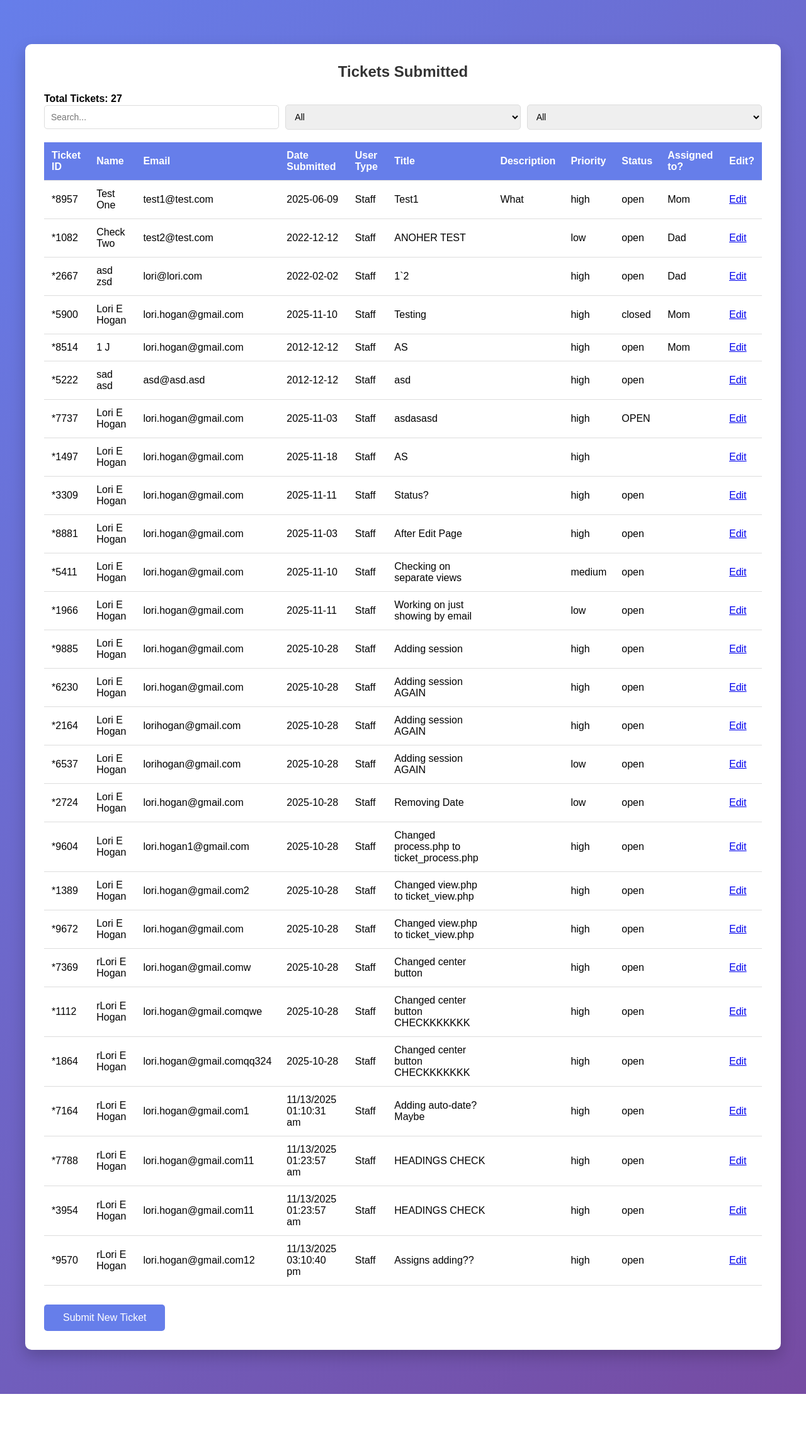
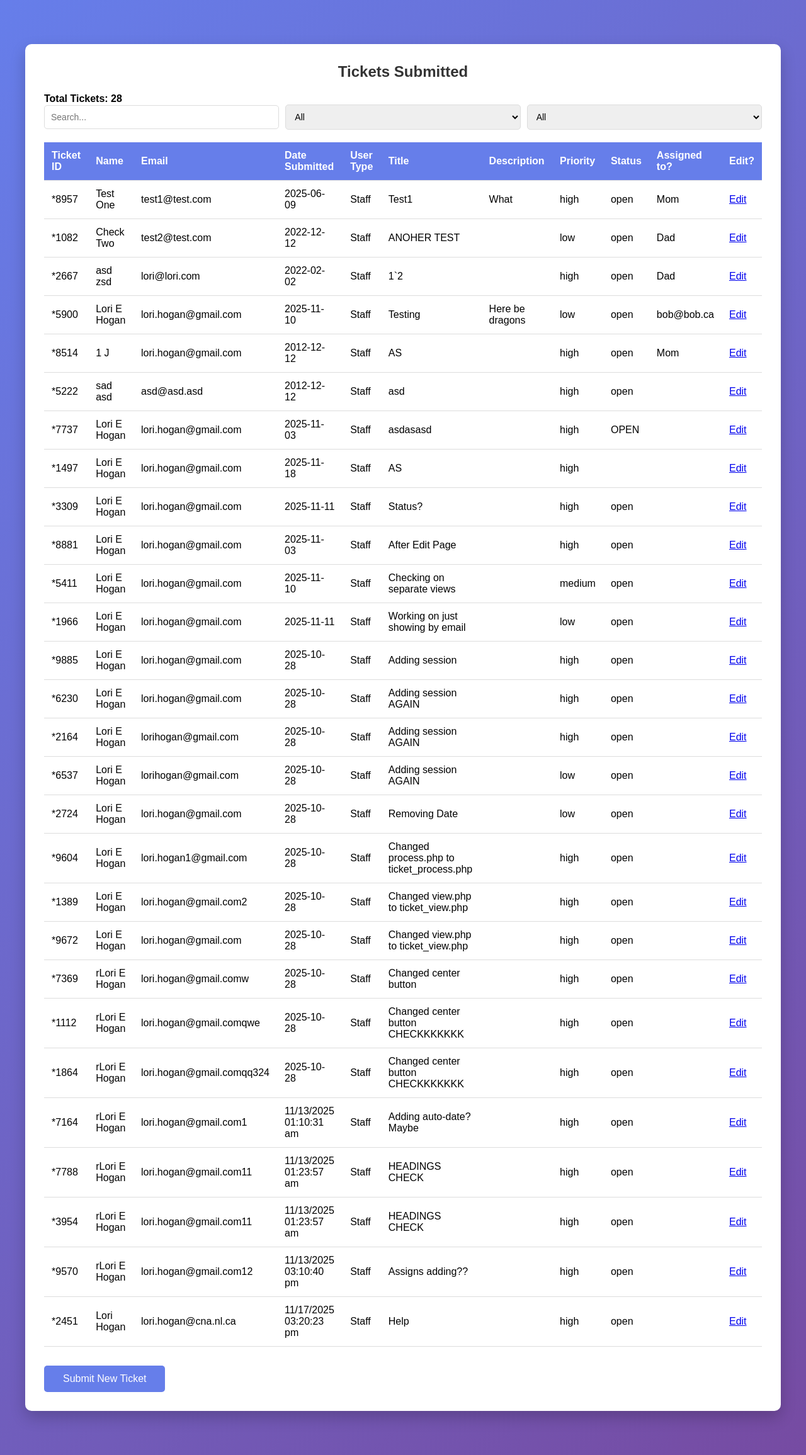
Before and after one commit to lehogan-cna/TroubleTicket3520, a PHP site: page /admin_view.php in a window 1280 px wide. Shown: the whole page at 63% size. Before the commit the page ends 2214 px from the top, so only its background shows below. Run offline with PHP 8.4, Linux system fonts and the light colour scheme.

Commit message:
Updating with changes

```diff
--- a/admin_view.php
+++ b/admin_view.php
@@ -116,10 +116,11 @@ if ($tickets_exist) {
                 const row = rows[i];
                 const name = row.cells[1].textContent.toLowerCase();
                 const email = row.cells[2].textContent.toLowerCase();
+                const title = row.cells[5].textContent.toLowerCase();
                 const priority = row.cells[7].textContent.toLowerCase();
                 const status = row.cells[8].textContent.toLowerCase();
 
-                const matchesSearch = name.includes(searchInput) || email.includes(searchInput);
+                const matchesSearch = name.includes(searchInput) || email.includes(searchInput) || title.includes(searchInput);
                 const matchesPriority = priorityFilter === '' || priority.includes(priorityFilter);
                 const matchesStatus = statusFilter === '' || status.includes(statusFilter);
 
--- a/data/tickets.xml
+++ b/data/tickets.xml
@@ -22,7 +22,10 @@
     <title>ANOHER TEST</title>
     <ticket_info>Checking out filtering in view</ticket_info>
     <priority>low</priority>
-  <description></description><status>open</status><assignedTo>Dad</assignedTo></ticket>
+    <description/>
+    <status>open</status>
+    <assignedTo>Dad</assignedTo>
+  </ticket>
   <ticket id="TID_1762799725_2667" registered="2025-11-10 18:35:25">
     <first_name>asd</first_name>
     <last_name>zsd</last_name>
@@ -44,10 +47,10 @@
     <user_type>staff</user_type>
     <title>Testing</title>
     <ticket_info>123</ticket_info>
-    <priority>high</priority>
-    <status>closed</status>
-    <description/>
-    <assignedTo>Mom</assignedTo>
+    <priority>low</priority>
+    <status>open</status>
+    <description>Here be dragons</description>
+    <assignedTo>bob@bob.ca</assignedTo>
   </ticket>
   <ticket id="TID_1762819147_8514" registered="2025-11-10 23:59:07">
     <first_name>1</first_name>
@@ -305,4 +308,15 @@
     <priority>high</priority>
     <status>open</status>
   </ticket>
+  <ticket id="TID_1763392823_2451" registered="2025-11-17 15:20:23">
+    <first_name>Lori</first_name>
+    <last_name>Hogan</last_name>
+    <date_submitted>11/17/2025 03:20:23 pm</date_submitted>
+    <email>lori.hogan@cna.nl.ca</email>
+    <user_type>staff</user_type>
+    <title>Help</title>
+    <ticket_info>I need help</ticket_info>
+    <priority>high</priority>
+    <status>open</status>
+  </ticket>
 </tickets>
--- a/index.php
+++ b/index.php
@@ -61,7 +61,7 @@ if ($_SERVER['REQUEST_METHOD'] == 'POST') {
 $first_name = isset($_SESSION['form_data']['first_name']) ? $_SESSION['form_data']['first_name'] : '';
 $last_name = isset($_SESSION['form_data']['last_name']) ? $_SESSION['form_data']['last_name'] : '';
 $date_submitted = isset($_SESSION['form_data']['date_submitted']) ? $_SESSION['form_data']['date_submitted'] : '';
-//$email = isset($_SESSION['form_data']['email']) ? $_SESSION['form_data']['email'] : '';
+$email = isset($_SESSION['form_data']['email']) ? $_SESSION['form_data']['email'] : '';
 $user_type = isset($_SESSION['form_data']['user_type']) ? $_SESSION['form_data']['user_type'] : '';
 $status = isset($_SESSION['form_data']['status']) ? $_SESSION['form_data']['status'] : "open";
 ?>
```
Also changed, not shown: tech_view.php (+7 -10 lines).
